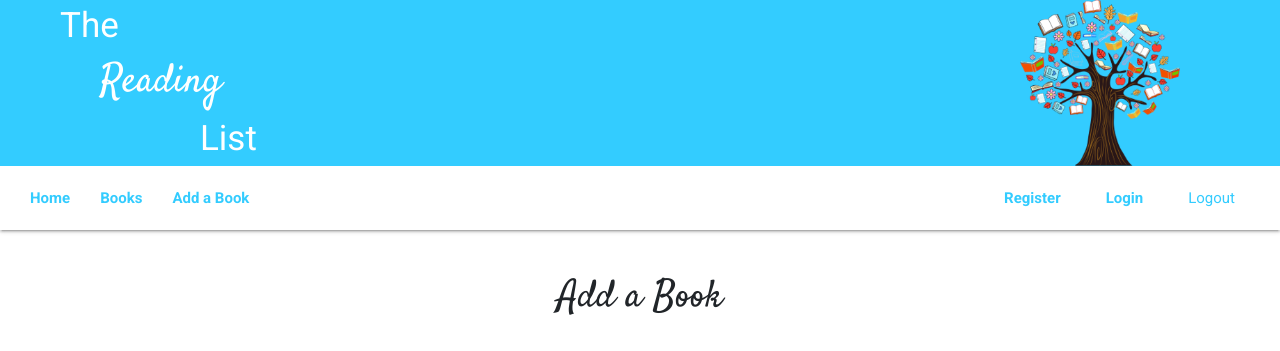
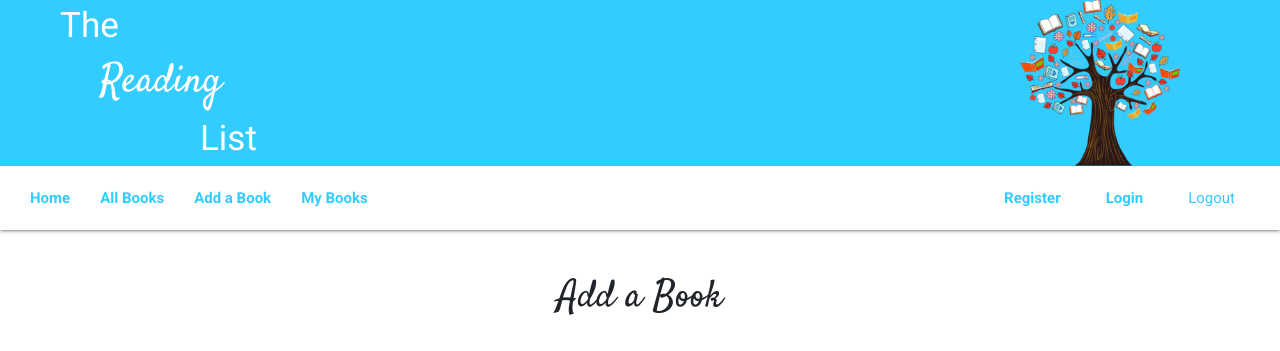
Before and after one commit to rory81/the_reading_list, a Flask app: page /add_book in a window 1280 px wide. Shown: the top 351 px of the page. Run offline with Flask 2, Linux system fonts and the light colour scheme; data that the repository does not hold is empty; some libraries are stand-ins or nearby versions.

Commit message:
added the tab 'My Books'

```diff
--- a/app.py
+++ b/app.py
@@ -169,13 +169,10 @@ def login():
     # Check if user is not logged in already
     if 'user' in session:
         user_in_db = mongo.db.users.find_one({'email': session['user']})
-        if user_in_db:
-            # If so redirect user to his profile
-            flash('You are logged in already!')
-            return redirect(url_for('profile',
-                                    limit=5,
-                                    offset=0,
-                                    user=user_in_db['email']))
+        return redirect(url_for('profile',
+                                limit=5,
+                                offset=0,
+                                user=user_in_db['email']))
     else:
         # Render the page for user to be able to log in
         return render_template('login.html')
--- a/templates/base.html
+++ b/templates/base.html
@@ -27,7 +27,7 @@
 
 						</div>
 					</div>
-					<a href="#" class="container-fluid col-6 picture-logo">
+					<a href="{{url_for('get_home')}}" class="container-fluid col-6 picture-logo">
 						<img src="{{url_for('static', filename='images/tree_with_books_small.png')}}" alt="tree with books">
                     </a>
 
@@ -38,19 +38,20 @@
 			<div class="nav-wrapper">
 				<a href="{{url_for('logout')}}" class="logout right  mr-5">Logout</a>
 				<a href="{{url_for('login')}}" class="register right mr-5">Login</a>
-                <a href="{{url_for('get_registered')}}" class="register right mr-5">Register</a>
+				<a href="{{url_for('get_registered')}}" class="register right mr-5">Register</a>
 				<a href="#" data-target="mobile-nav" class="sidenav-trigger"><i class="material-icons">menu</i></a>
 				<ul id="nav-mobile" class="left ml-3 hide-on-med-and-down">
 					<li><a href="{{url_for('get_home')}}">Home</a></li>
-					<li><a href="{{url_for('get_books', limit=5, offset=0)}}">Books</a></li>
+					<li><a href="{{url_for('get_books', limit=5, offset=0)}}">All Books</a></li>
 					<li><a href="{{url_for('add_book')}}">Add a Book</a></li>
+                    <li><a href="{{url_for('login')}}">My Books</a></li>
 
 				</ul>
 				<ul class="sidenav" id="mobile-nav">
 					<li><a href="{{url_for('get_home')}}">Home</a></li>
-					<li><a href="{{url_for('get_books', limit=5, offset=0)}}">Books</a></li>
+					<li><a href="{{url_for('get_books', limit=5, offset=0)}}">All Books</a></li>
 					<li><a href="{{url_for('add_book')}}">Add a Book</a></li>
-
+                    <li><a href="{{url_for('login')}}">My Books</a></li>
 				</ul>
 			</div>
 		</nav>
```
